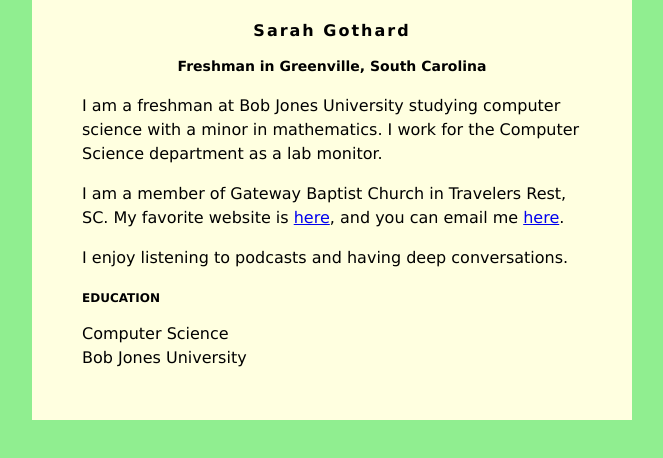
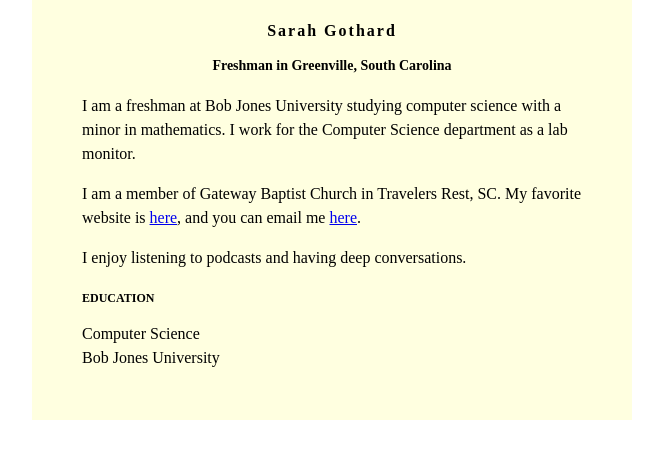
Before and after one commit to abramsandoval/abramsandoval.github.io, a plain HTML site: page index.html in a window 1280 px wide. Shown: the whole page, without its empty margins (308-971 px from the left). Drawn offline with Linux system fonts and the light colour scheme.

Commit message:
Change background color and font family in index.html

```diff
--- a/index.html
+++ b/index.html
@@ -2,8 +2,8 @@
 <head>
 <style>
 body {
-    background: lightgreen;
-    font-family: Verdana;
+    background: white;
+    font-family: roman;
 }
 #content {
     background: lightyellow;
```
